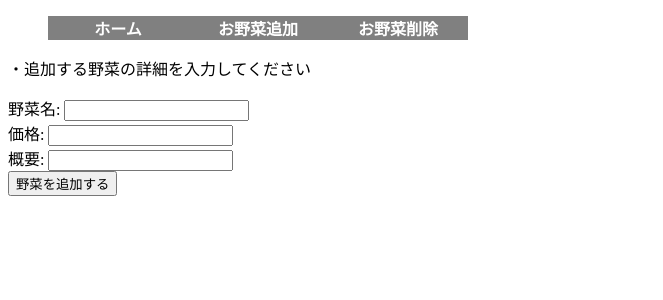
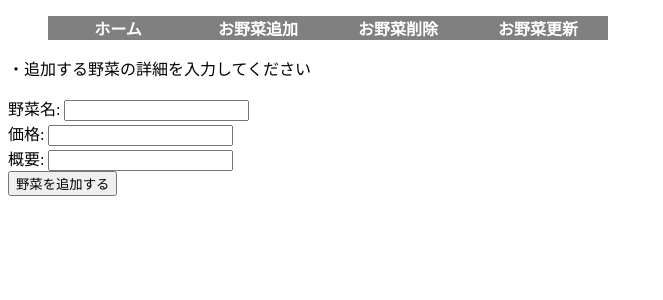
Before and after one commit to saike1119/WebPlayground, a PHP site: page /vegetable_add.php in a window 1280 px wide. Shown: the part 130-430 px from the top of the page, without its empty margins (0-663 px from the left). Run offline with PHP 8.4, Linux system fonts and the light colour scheme.

Commit message:
ulli修正

```diff
--- a/vegetable_add.php
+++ b/vegetable_add.php
@@ -20,6 +20,9 @@
     <li>
         <a href="http://192.168.33.10/vegetable_delete.php">お野菜削除</a>
     </li>
+    <li>
+        <a href="http://192.168.33.10/vegetable_update.php">お野菜更新</a>
+    </li>
 </ul>
 <p>・追加する野菜の詳細を入力してください</p>
 <form action="insert_vegetable.php" method="post">
--- a/vegetable_delete.php
+++ b/vegetable_delete.php
@@ -20,6 +20,9 @@
     <li>
         <a href="http://192.168.33.10/vegetable_delete.php">お野菜削除</a>
     </li>
+    <li>
+        <a href="http://192.168.33.10/vegetable_update.php">お野菜更新</a>
+    </li>
 </ul>
 <p>・削除する野菜の管理IDを入力してください</p>
 <form action="delete_vegetable.php" method="post">
--- a/vegetable_home.php
+++ b/vegetable_home.php
@@ -41,8 +41,7 @@ $mysqli->close();
         <a href="http://192.168.33.10/vegetable_delete.php">お野菜削除</a>
     </li>
     <li>
-        <!--TODO-->
-        <a href="#">お野菜更新</a>
+        <a href="http://192.168.33.10/vegetable_update.php">お野菜更新</a>
     </li>
 </ul>
 <?php foreach ($res as $value): ?>
--- a/vegetable_update.php
+++ b/vegetable_update.php
@@ -20,6 +20,9 @@
     <li>
         <a href="http://192.168.33.10/vegetable_delete.php">お野菜削除</a>
     </li>
+    <li>
+        <a href="http://192.168.33.10/vegetable_update.php">お野菜更新</a>
+    </li>
 </ul>
 <p>・更新する野菜の管理IDを入力してください</p>
 <form action="delete_vegetable.php" method="post">
```
